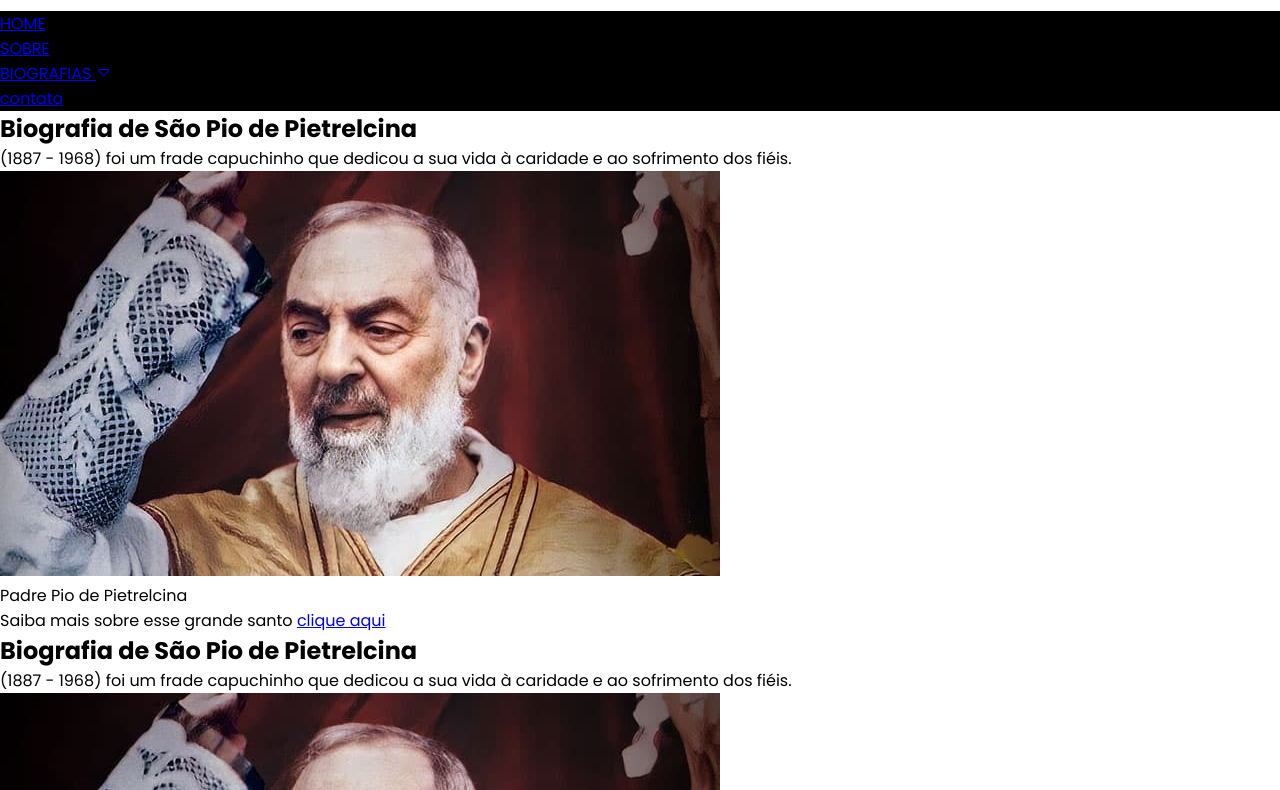
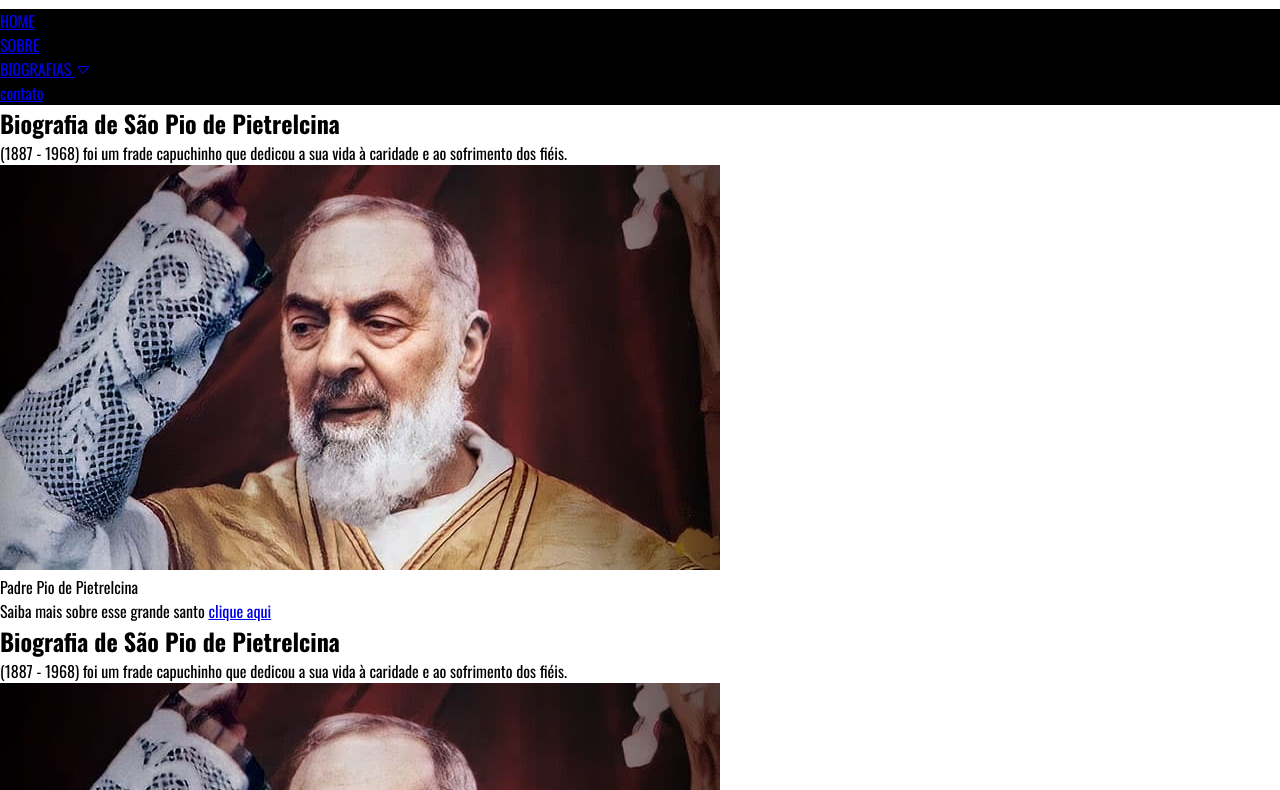
Before and after one commit to danielsilva08/projeto_vidadesantidade, a plain HTML site: page index.html in a window 1280 px wide. Shown: the part 98-888 px from the top of the page. Drawn offline with nearby package versions, Linux system fonts and the light colour scheme.

Commit message:
atualizei font

```diff
--- a/index.html
+++ b/index.html
@@ -6,7 +6,7 @@
     <!--GOOGLE FONTS-->
     <link rel="preconnect" href="https://fonts.googleapis.com">
     <link rel="preconnect" href="https://fonts.gstatic.com" crossorigin>
-    <link href="https://fonts.googleapis.com/css2?family=Poppins:ital,wght@0,100;0,200;0,300;0,400;0,500;0,600;0,700;0,800;0,900;1,100;1,200;1,300;1,400;1,500;1,600;1,700;1,800;1,900&display=swap" rel="stylesheet">
+    <link href="https://fonts.googleapis.com/css2?family=Oswald:wght@200..700&display=swap" rel="stylesheet">
     <!--ICONES BOOTSTRAP-->
     <link rel="stylesheet" href="https://cdn.jsdelivr.net/npm/bootstrap-icons@1.11.3/font/bootstrap-icons.min.css"><!--Biblioteca da bootstrap intall-->
     <title>Vida de Santidade</title>
--- a/src/css/style.css
+++ b/src/css/style.css
@@ -4,7 +4,7 @@
     margin: 0;
     padding: 0;
     box-sizing: border-box;
-    font-family: "Poppins", sans-serif;/*FONTE IMPORTADA GOOGLE FONTS*/
+    font-family: "Oswald", sans-serif;/*FONTE IMPORTADA GOOGLE FONTS*/
 }
 
 .interface {
```
